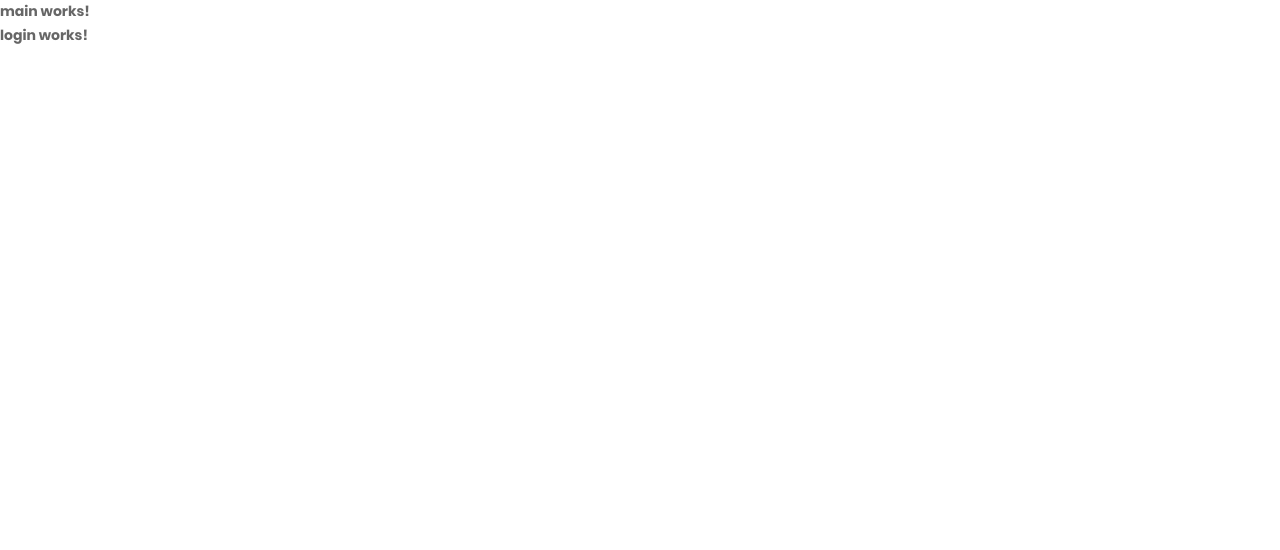
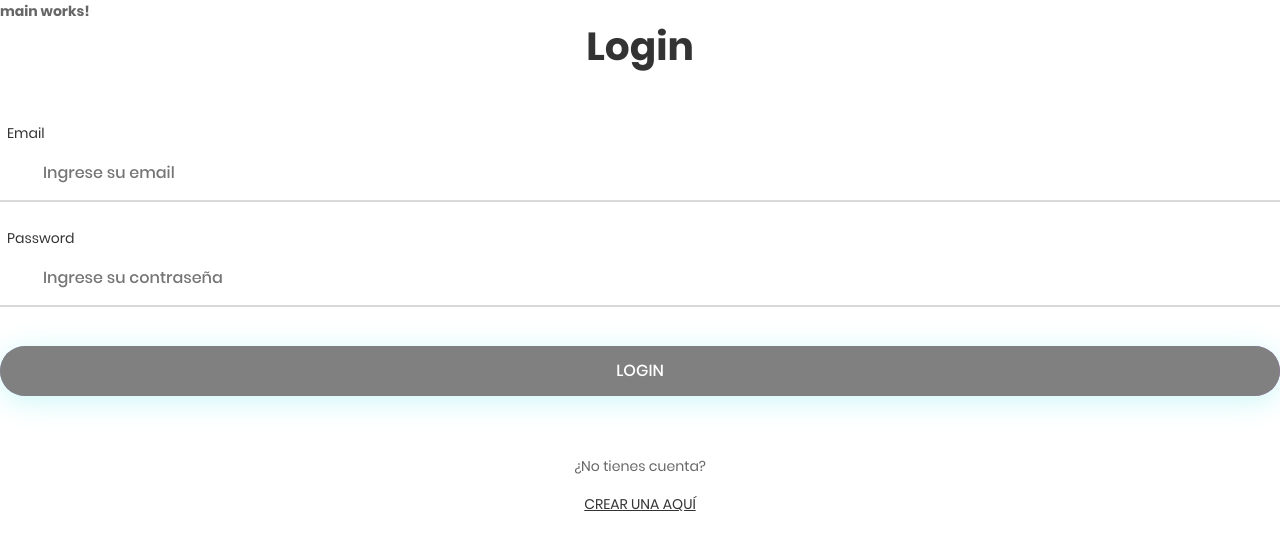
Before and after one commit to Agus-Ca/MEAN-App, an Angular app in the folder FE/: page /auth/login in a window 1280 px wide. Shown: the top 550 px of the page. Built offline with nearby package versions, Linux system fonts and the light colour scheme.

Commit message:
pantalla de login

```diff
--- a/FE/src/app/auth/auth.module.ts
+++ b/FE/src/app/auth/auth.module.ts
@@ -1,10 +1,12 @@
 import { NgModule } from '@angular/core';
 import { CommonModule } from '@angular/common';
+import { ReactiveFormsModule } from '@angular/forms';
 
 import { AuthRoutingModule } from './auth-routing.module';
 import { LoginComponent } from './pages/login/login.component';
 import { RegisterComponent } from './pages/register/register.component';
 import { MainComponent } from './pages/main/main.component';
+
 
 
 @NgModule({
@@ -15,7 +17,8 @@
   ],
   imports: [
     CommonModule,
-    AuthRoutingModule
+    AuthRoutingModule,
+    ReactiveFormsModule
   ]
 })
 export class AuthModule { }
--- a/FE/src/app/auth/pages/login/login.component.html
+++ b/FE/src/app/auth/pages/login/login.component.html
@@ -1 +1,50 @@
-<p>login works!</p>
+<form class="login100-form"
+      autocomplete="off"
+      [formGroup]="miFormulario"
+      (ngSubmit)="login()">
+
+    <span class="login100-form-title p-b-49">
+        Login
+    </span>
+
+    <div class="wrap-input100 m-b-23">
+        <span class="label-input100">Email</span>
+        <input class="input100"
+               type="email"
+               formControlName="email"
+               placeholder="Ingrese su email">
+        <span class="focus-input100"></span>
+    </div>
+
+    <div class="wrap-input100">
+        <span class="label-input100">Password</span>
+        <input class="input100"
+               type="password"
+               formControlName="password"
+               placeholder="Ingrese su contraseña">
+        <span class="focus-input100"></span>
+    </div>
+
+    <div class="text-right p-t-8 p-b-31"></div>
+
+    <div class="container-login100-form-btn">
+        <div class="wrap-login100-form-btn">
+            <div class="login100-form-bgbtn"></div>
+            <button class="login100-form-btn"
+                    type="submit"
+                    [disabled]="miFormulario.invalid">
+                Login
+            </button>
+        </div>
+    </div>
+
+    <div class="flex-col-c p-t-60">
+        <span class="txt1 p-b-17">
+            ¿No tienes cuenta?
+        </span>
+
+        <a routerLink="/auth/register" class="txt2">
+            Crear una aquí
+        </a>
+    </div>
+</form>
--- a/FE/src/app/auth/pages/login/login.component.ts
+++ b/FE/src/app/auth/pages/login/login.component.ts
@@ -1,4 +1,5 @@
-import { Component, OnInit } from '@angular/core';
+import { Component } from '@angular/core';
+import { FormBuilder, FormGroup, Validators } from '@angular/forms';
 
 @Component({
   selector: 'app-login',
@@ -6,11 +7,21 @@
   styles: [
   ]
 })
-export class LoginComponent implements OnInit {
+export class LoginComponent {
 
-  constructor() { }
+  constructor(
+    private formBuilder: FormBuilder
+  ) { }
 
-  ngOnInit(): void {
+  miFormulario: FormGroup = this.formBuilder.group({
+    email    : [ '', [ Validators.required, Validators.email ]],
+    password : [ '', [ Validators.required, Validators.minLength(6) ]],
+
+  });
+
+  login(): void {
+    console.log(this.miFormulario.value);
+    console.log(this.miFormulario.valid);
   }
 
 }
```
